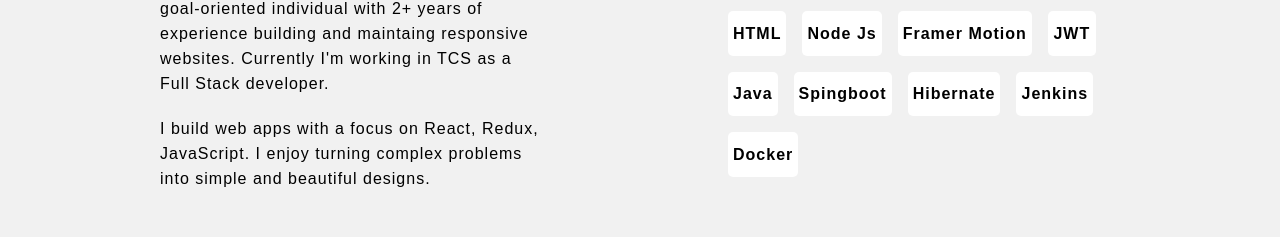
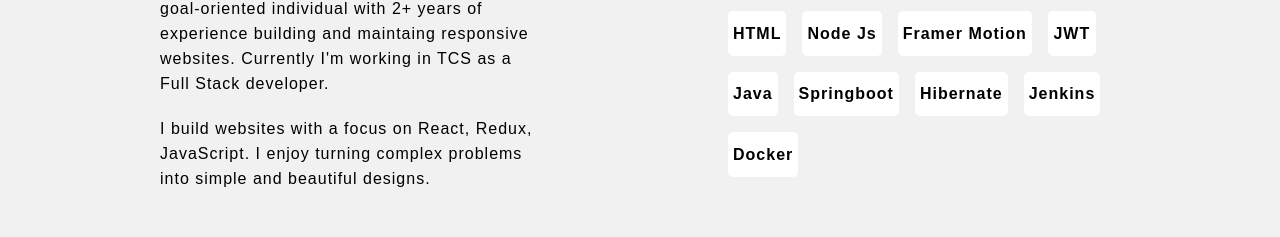
Before and after one commit to Raviyadav4224/portfolio, a React (Create React App) app: page /about in a window 1280 px wide. Shown: the part 364-601 px from the top of the page. Built offline with nearby package versions, Linux system fonts and the light colour scheme.

Commit message:
updated about section

```diff
--- a/src/components/About/About.jsx
+++ b/src/components/About/About.jsx
@@ -15,7 +15,7 @@ const About = () => {
     "Framer Motion",
     "JWT",
     "Java",
-    "Spingboot",
+    "Springboot",
     "Hibernate",
     "Jenkins",
     "Docker",
@@ -35,7 +35,7 @@ const About = () => {
               Currently I'm working in TCS as a Full Stack developer.
             </p>
             <span>
-              I build web apps with a focus on React, Redux, JavaScript. I enjoy
+              I build websites with a focus on React, Redux, JavaScript. I enjoy
               turning complex problems into simple and beautiful designs.
             </span>
           </div>
```
